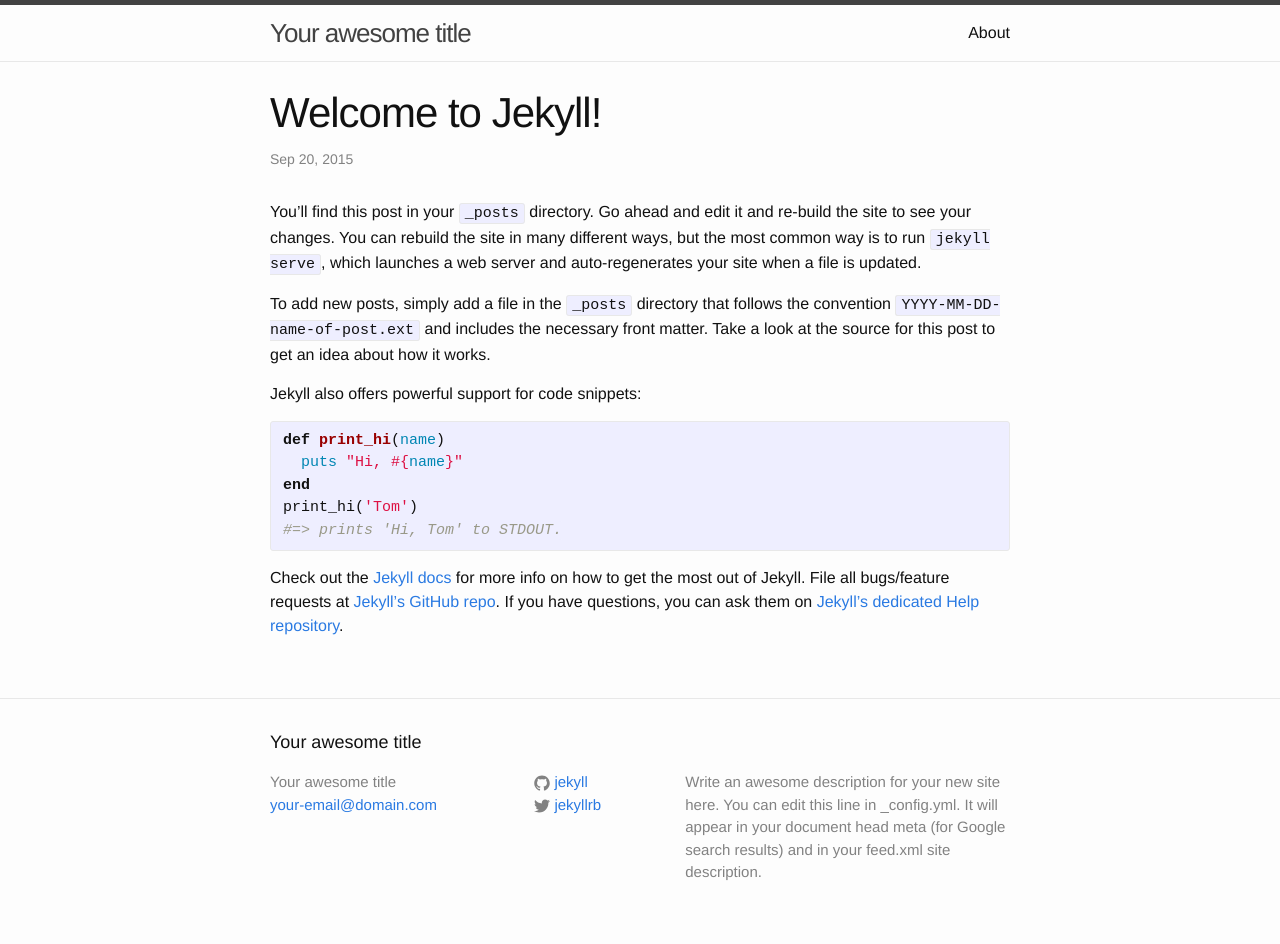
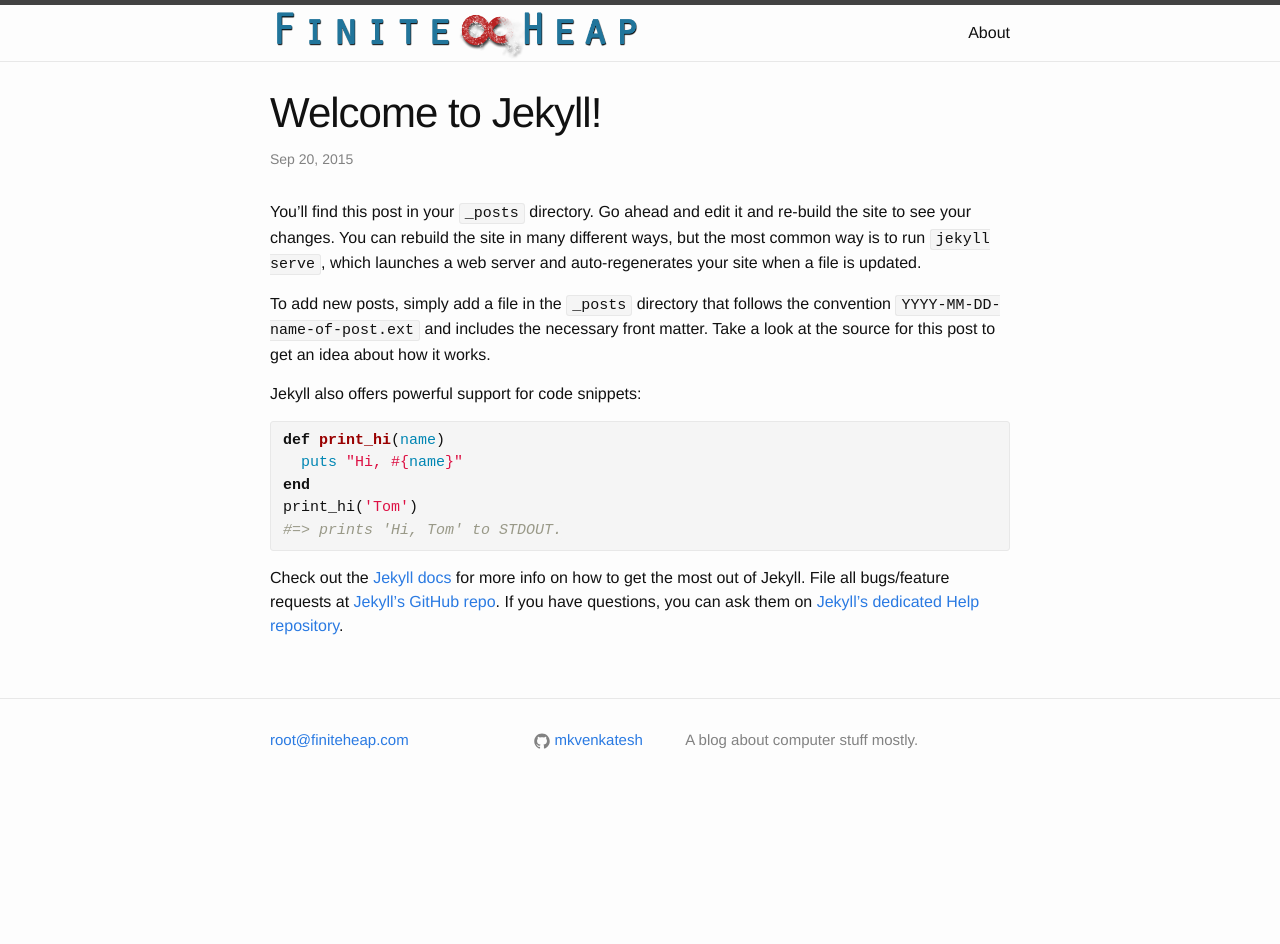
Before and after one commit to mkvenkatesh/finiteheap.com, a Jekyll site: the page built from _posts/2015-09-20-welcome-to-jekyll.markdown, in a window 1280 px wide. Built offline with Jekyll 4.4.1, drawn with Linux system fonts in a browser that asks for light colours; after the commit the page ends 900 px from its top, so only the background shows below that.

Commit message:
initial Jekyll setup for finiteheap blog

```diff
--- a/_config.yml
+++ b/_config.yml
@@ -1,14 +1,11 @@
 # Site settings
-title: Your awesome title
-email: your-email@domain.com
+title: Finite Heap
+email: root@finiteheap.com
 description: > # this means to ignore newlines until "baseurl:"
-  Write an awesome description for your new site here. You can edit this
-  line in _config.yml. It will appear in your document head meta (for
-  Google search results) and in your feed.xml site description.
+  A blog about computer stuff mostly.
 baseurl: "" # the subpath of your site, e.g. /blog/
-url: "http://yourdomain.com" # the base hostname & protocol for your site
-twitter_username: jekyllrb
-github_username:  jekyll
+url: "http://finiteheap.com" # the base hostname & protocol for your site
+github_username:  mkvenkatesh
 exclude: [deploy]
 
 # Build settings
--- a/_includes/footer.html
+++ b/_includes/footer.html
@@ -2,12 +2,9 @@
 
   <div class="wrapper">
 
-    <h2 class="footer-heading">{{ site.title }}</h2>
-
     <div class="footer-col-wrapper">
       <div class="footer-col  footer-col-1">
         <ul class="contact-list">
-          <li>{{ site.title }}</li>
           <li><a href="mailto:{{ site.email }}">{{ site.email }}</a></li>
         </ul>
       </div>
--- a/_includes/header.html
+++ b/_includes/header.html
@@ -1,8 +1,7 @@
 <header class="site-header">
 
   <div class="wrapper">
-
-    <a class="site-title" href="{{ site.baseurl }}/">{{ site.title }}</a>
+		<a class="site-title" href="{{ site.baseurl }}/"><img class="site-logo" src="/assets/logo.png" alt="Finite Heap Logo"></a>
 
     <nav class="site-nav">
       <a href="#" class="menu-icon">
--- a/_sass/_base.scss
+++ b/_sass/_base.scss
@@ -130,7 +130,7 @@
     font-size: 15px;
     border: 1px solid $grey-color-light;
     border-radius: 3px;
-    background-color: #eef;
+    background-color: #f5f5f5;
 }
 
 code {
--- a/_sass/_layout.scss
+++ b/_sass/_layout.scss
@@ -21,6 +21,10 @@
     &:visited {
         color: $grey-color-dark;
     }
+}
+
+.site-logo {
+		width: 370px;
 }
 
 .site-nav {
```
Also changed, not shown: assets/logo.png (added).
